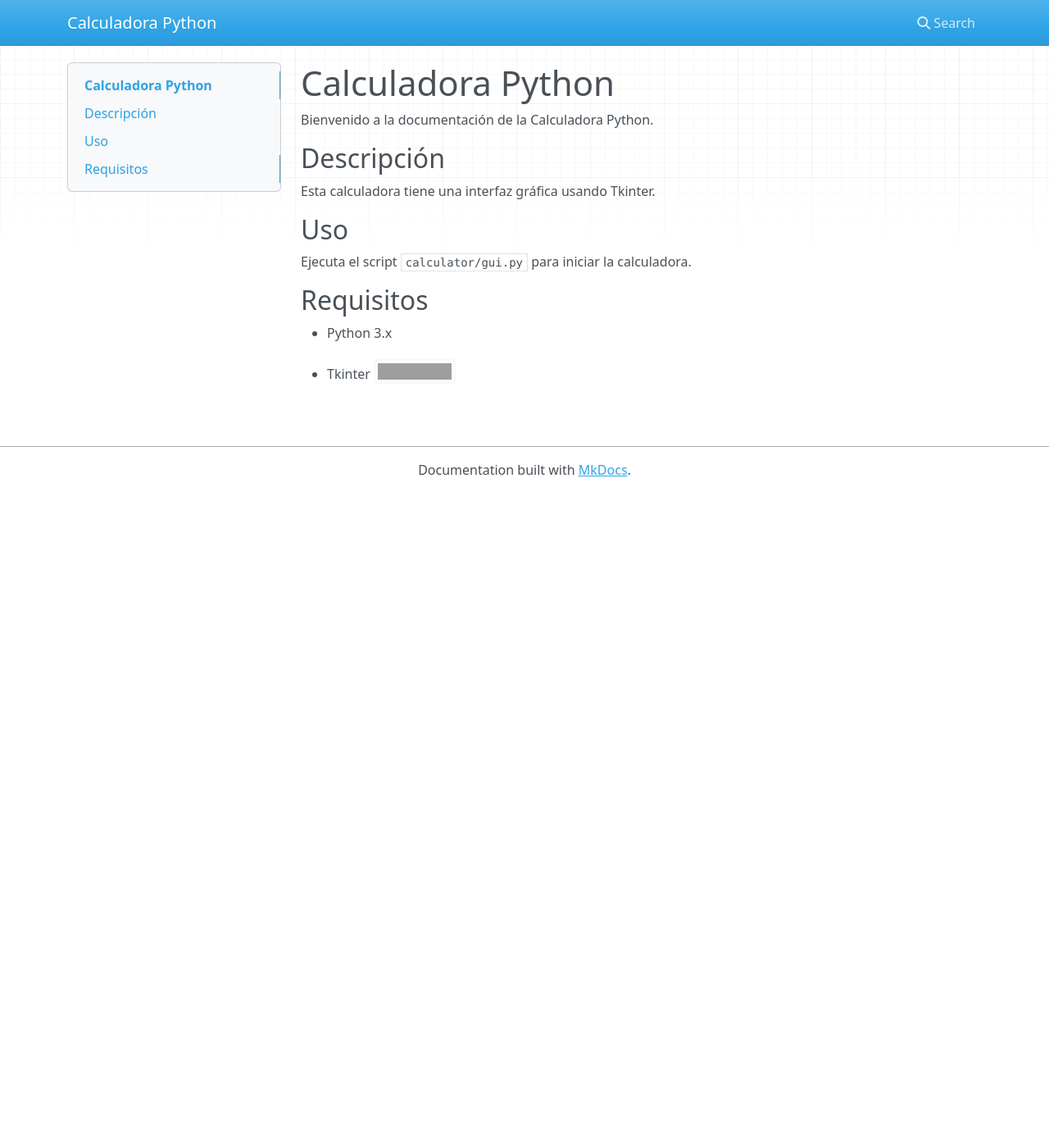
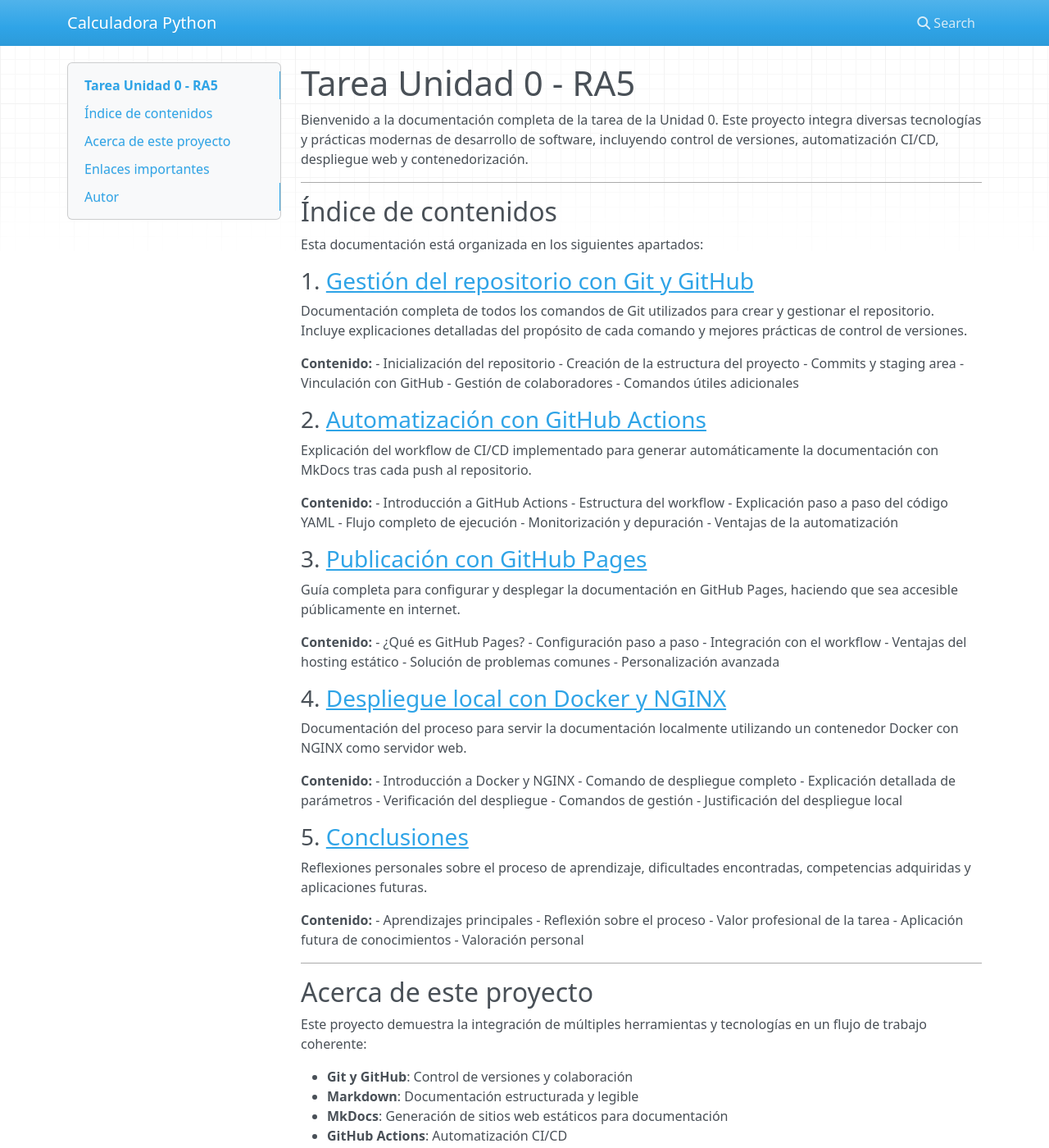
Before and after one commit to vjp-izanCD/PPS-Unidad0-Tarea-Izan, an MkDocs documentation site: the page built from docs/index.md, in a window 1280 px wide and 1400 px high. Shown: the whole window at 82% size. Built offline with MkDocs 1.6.1, drawn with Linux system fonts in a browser that asks for light colours; nearby versions of some CDN libraries; some of the changed text lies outside the part shown; grey boxes are pictures that could not be loaded.

Commit message:
Actualizar índice principal con enlaces a toda la documentación

```diff
--- a/docs/index.md
+++ b/docs/index.md
@@ -1,17 +1,95 @@
-# Calculadora Python
+# Tarea Unidad 0 - RA5
 
-Bienvenido a la documentación de la Calculadora Python.
+Bienvenido a la documentación completa de la tarea de la Unidad 0. Este proyecto integra diversas tecnologías y prácticas modernas de desarrollo de software, incluyendo control de versiones, automatización CI/CD, despliegue web y contenedorización.
 
-## Descripción
+---
 
-Esta calculadora tiene una interfaz gráfica usando Tkinter.
+## Índice de contenidos
 
-## Uso
+Esta documentación está organizada en los siguientes apartados:
 
-Ejecuta el script `calculator/gui.py` para iniciar la calculadora.
+### 1. [Gestión del repositorio con Git y GitHub](git.md)
+Documentación completa de todos los comandos de Git utilizados para crear y gestionar el repositorio. Incluye explicaciones detalladas del propósito de cada comando y mejores prácticas de control de versiones.
 
-## Requisitos
+**Contenido:**
+- Inicialización del repositorio
+- Creación de la estructura del proyecto
+- Commits y staging area
+- Vinculación con GitHub
+- Gestión de colaboradores
+- Comandos útiles adicionales
 
-- Python 3.x
-- Tkinter
-[![Licencia: CC BY-NC-SA 4.0](https://licensebuttons.net/l/by-nc-sa/4.0/88x31.png)](https://creativecommons.org/licenses/by-nc-sa/4.0/)
+### 2. [Automatización con GitHub Actions](gitActions.md)
+Explicación del workflow de CI/CD implementado para generar automáticamente la documentación con MkDocs tras cada push al repositorio.
+
+**Contenido:**
+- Introducción a GitHub Actions
+- Estructura del workflow
+- Explicación paso a paso del código YAML
+- Flujo completo de ejecución
+- Monitorización y depuración
+- Ventajas de la automatización
+
+### 3. [Publicación con GitHub Pages](gitPages.md)
+Guía completa para configurar y desplegar la documentación en GitHub Pages, haciendo que sea accesible públicamente en internet.
+
+**Contenido:**
+- ¿Qué es GitHub Pages?
+- Configuración paso a paso
+- Integración con el workflow
+- Ventajas del hosting estático
+- Solución de problemas comunes
+- Personalización avanzada
+
+### 4. [Despliegue local con Docker y NGINX](docker.md)
+Documentación del proceso para servir la documentación localmente utilizando un contenedor Docker con NGINX como servidor web.
+
+**Contenido:**
+- Introducción a Docker y NGINX
+- Comando de despliegue completo
+- Explicación detallada de parámetros
+- Verificación del despliegue
+- Comandos de gestión
+- Justificación del despliegue local
+
+### 5. [Conclusiones](conclusiones.md)
+Reflexiones personales sobre el proceso de aprendizaje, dificultades encontradas, competencias adquiridas y aplicaciones futuras.
+
+**Contenido:**
+- Aprendizajes principales
+- Reflexión sobre el proceso
+- Valor profesional de la tarea
+- Aplicación futura de conocimientos
+- Valoración personal
+
+---
+
+## Acerca de este proyecto
+
+Este proyecto demuestra la integración de múltiples herramientas y tecnologías en un flujo de trabajo coherente:
+
+- **Git y GitHub**: Control de versiones y colaboración
+- **Markdown**: Documentación estructurada y legible
+- **MkDocs**: Generación de sitios web estáticos para documentación
+- **GitHub Actions**: Automatización CI/CD
+- **GitHub Pages**: Hosting estático gratuito
+- **Docker y NGINX**: Contenedorización y servidores web
+
+---
+
+## Enlaces importantes
+
+- **Repositorio GitHub**: [vjp-izanCD/PPS-Unidad0-Tarea-Izan](https://github.com/vjp-izanCD/PPS-Unidad0-Tarea-Izan)
+- **Documentación online**: [https://vjp-izancd.github.io/PPS-Unidad0-Tarea-Izan/](https://vjp-izancd.github.io/PPS-Unidad0-Tarea-Izan/)
+
+---
+
+## Autor
+
+**Izan Correa Díaz**
+Alumno de Programación y Plataformas de Software
+Unidad 0 - RA5
+
+---
+
+*Esta documentación fue generada automáticamente con MkDocs y desplegada mediante GitHub Actions.*
```
